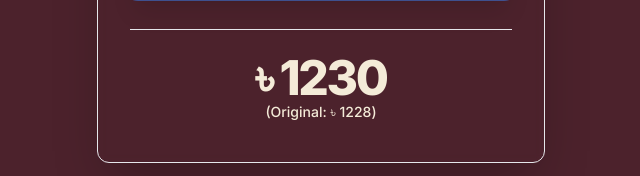
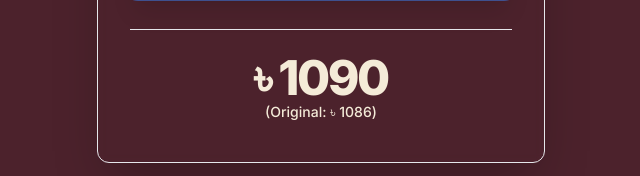
Before and after one commit to rahatkhan25010/RB-Calculator, a plain HTML site: page index.html in a window 1280 px wide. Both pictures are taken after typing "5", "5" into the empty fields and a click on the button "Calculate". Shown: the part 644-820 px from the top of the page, 319-959 px from the left. Drawn offline with nearby package versions, Linux system fonts and the light colour scheme.

Commit message:
index.html

```diff
--- a/index.html
+++ b/index.html
@@ -92,7 +92,7 @@
             switch (category) {
                 case 'customer':
                     baseConstant = 825;
-                    markup = 1.3; // 30% markup
+                    markup = 1.15; // 15% markup
                     extraFee = 1.01; // Add 1% on top of the marked-up price
                     break;
                 case 'friends':
```
